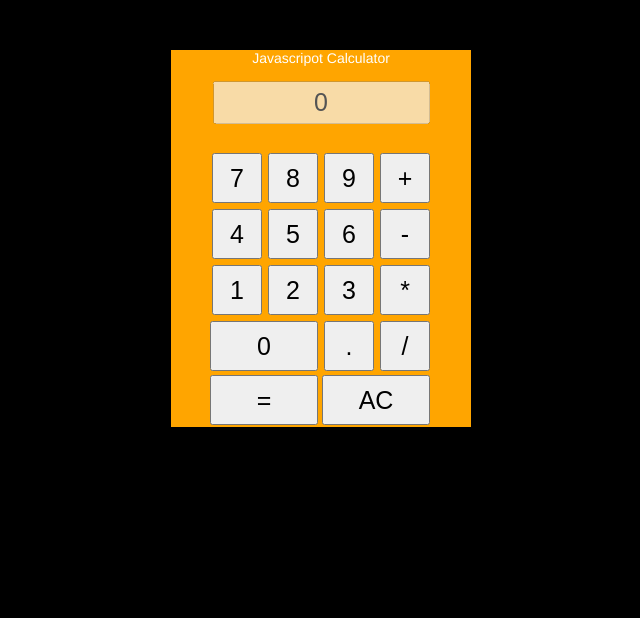
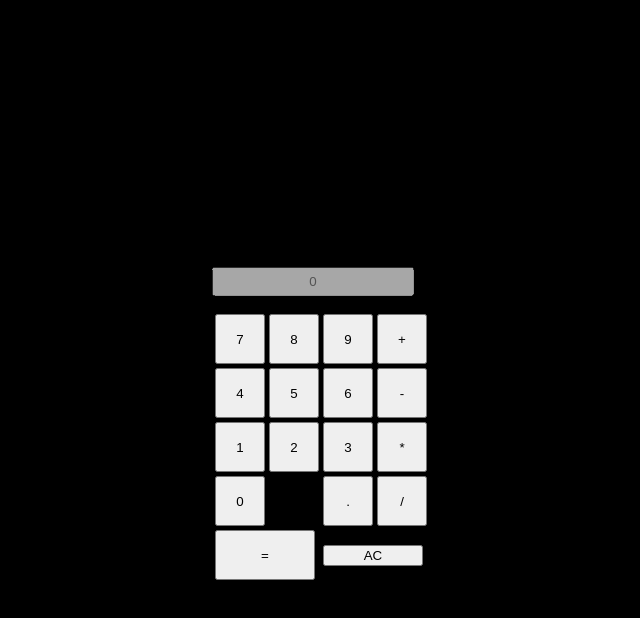
Before and after one commit to nik00did/calculator, a plain HTML site: page index.html in a window 1280 px wide. Shown: the whole page, without its empty margins (319-959 px from the left). Drawn offline with Linux system fonts and the light colour scheme.

Commit message:
Update styles.css

```diff
--- a/scr/styles/styles.css
+++ b/scr/styles/styles.css
@@ -1,66 +1,69 @@
-* {
+body {
   margin: 0;
   padding: 0;
-    box-sizing: border-box;
+  background-color: black;
 }
 
-body {
-    background: black;
-    height: 100%;
+.container {
+  width: 1024px;
+  height: 500px;
+  margin: 0 auto;
+  padding: 10px;
+/*   background: linear-gradient(60deg, #f1c40f,  #f39c, #e67e22, #00c); */
 }
 
-.button,
-.button-ac {
+.main {
+  display: flex;
+  justify-content: center;
+  flex-direction: column;
+  align-items: center;
+  height: 100vh;
+}
+
+.body-calculator {
+  display: flex;
+  flex-direction: column;
+  align-items: center;
+  justify-content: center;
+  background-color: powderblue;
+  min-width: 300px;
+  border-radius: 20%;
+  padding: 10px 15px;
+}
+
+.title-calculator {
+  text-align: center;
+  color: #000;
+  font-weight: 900;
+}
+
+.table {
+  width: 100%;
+}
+
+.row {
+  display: flex;
+  width: 100%;
+}
+
+.button {
   text-align: center;
   width: 50px;
   height: 50px;
-    font-size: 25px;
-    margin: 2px;
+  font-size: 25 px;
   cursor: pointer;
 }
 
 .textview {
-    text-align: center;
-    width: 217px;
-    margin: 5px;
-    font-size: 25px;
-    padding: 5px;
+  text-align:center;
+  width: 168px;
+  margin: 0px 0px 15px 0px;
+  font-size: 25;
+  padding: 5px 15px;
 }
 
-.main {/*
-    width: 500px;
-    position: absolute;
-    top: 30%;
-    left: 50%;*/
-    /*transform: translateX(-50%) translate(-50%);*/
-}
-
-.calc-block {
-    max-width: 300px;
-    display: block;
-    background: orange;
-    margin: 50px auto;
-}
-
-.form {
-    text-align: center;
-    margin: 10px;
-}
-
-.table {
-    margin: 20px auto;
-
-}
-
-.equal, .clean, .null {
-    width: 108px;
+.equal,
+.clean {
+  width:100px;
   margin: 0 auto;
 }
-
-p {
-    text-align: center;
-    margin: 10px;
-    color: white;
-    font-size: 14px;
-    font-family: "helvetica";
-}
```
Lines whose indentation alone changed are shown as unchanged.
